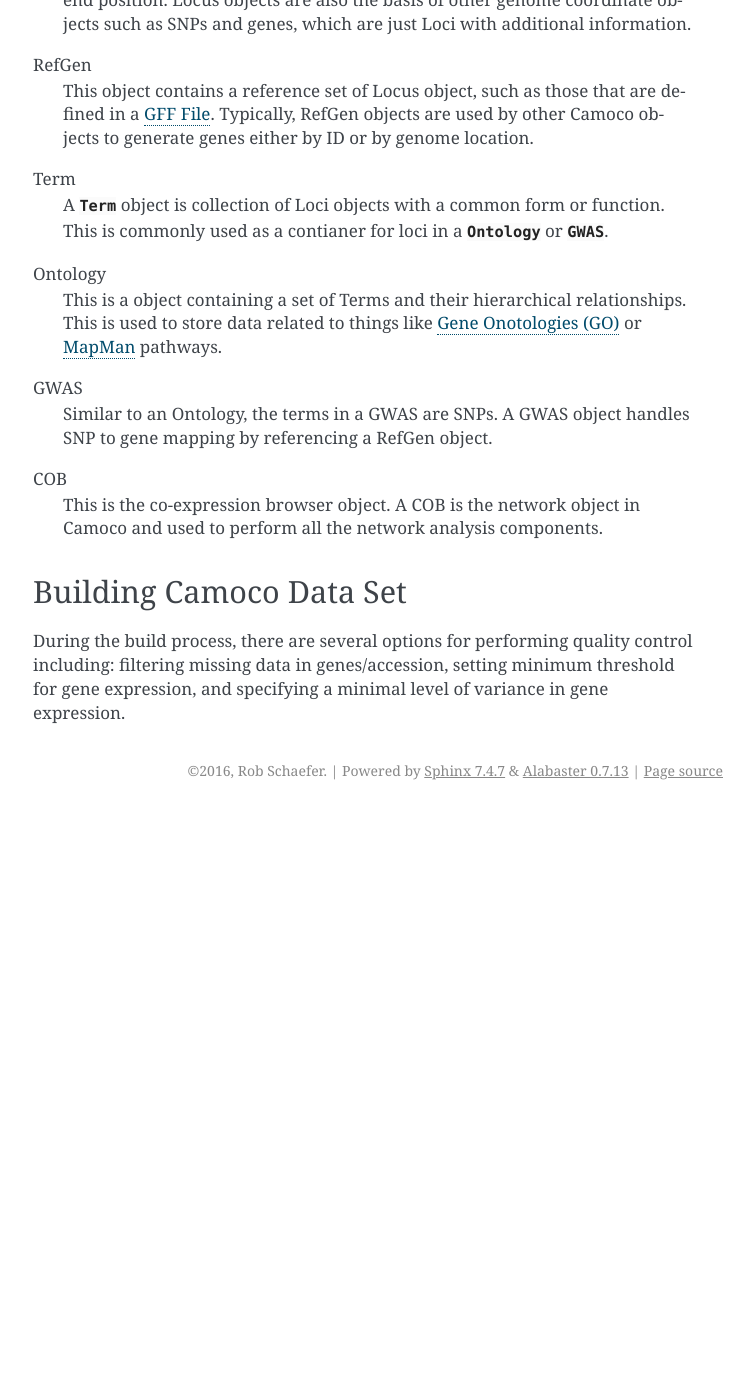
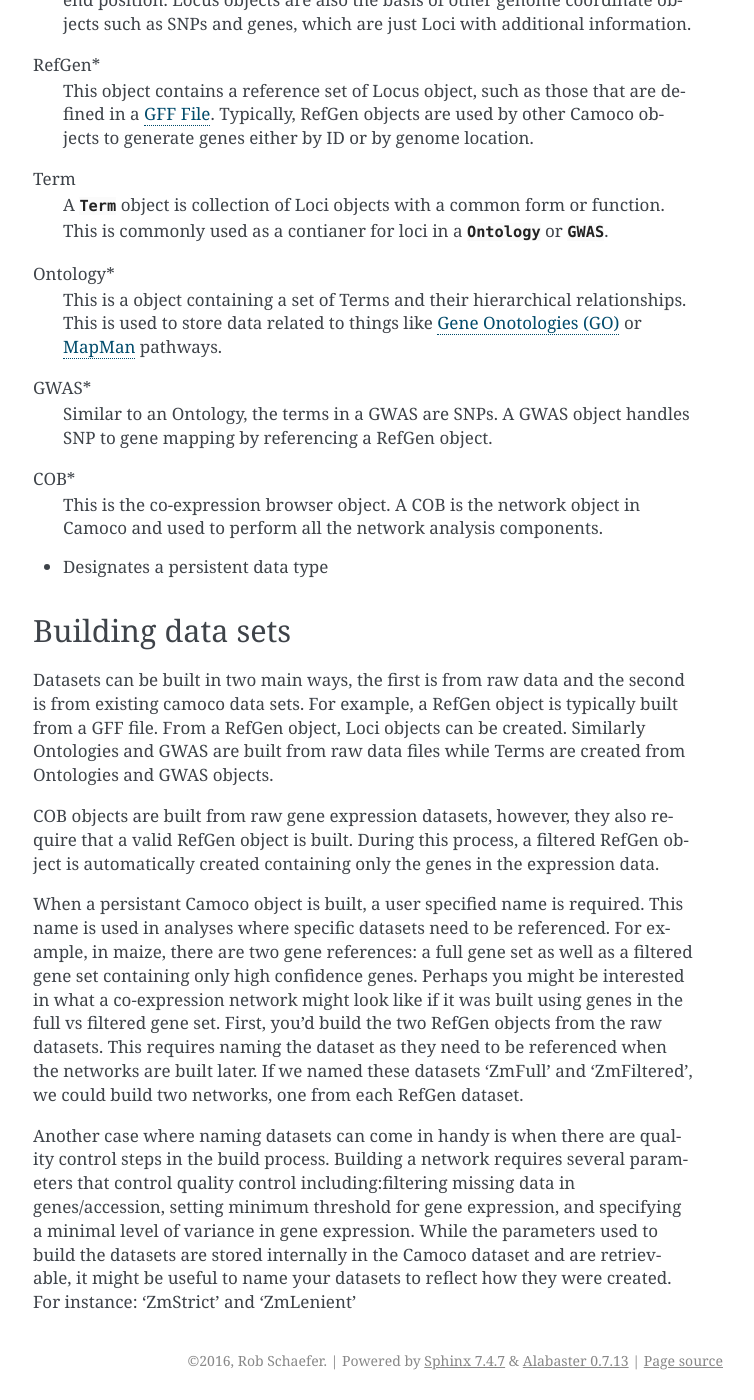
Before and after one commit to LinkageIO/Camoco, a Sphinx documentation site: the page built from docs/overview.rst, in a window 1280 px wide and 1400 px high, scrolled down 1464 px. Shown: the whole window, without its empty margins (387-1141 px from the left). Built offline with Sphinx 7.4.7, drawn with Linux system fonts in a browser that asks for light colours; pages that are not in the unit, such as notebooks, are missing from menus; before the commit the page ends 2274 px from its top, so only the background shows below that; some of the changed text lies outside the part shown.

Commit message:
add building section

```diff
--- a/docs/overview.rst
+++ b/docs/overview.rst
@@ -63,7 +63,7 @@ Locus
   other genome coordinate objects such as SNPs and genes, which are just Loci with additional
   information.
 
-RefGen
+RefGen*
   This object contains a reference set of Locus object, such as those that are defined in a `GFF
   File <https://uswest.ensembl.org/info/website/upload/gff.html>`__. Typically, RefGen objects are
   used by other Camoco objects to generate genes either by ID or by genome location.
@@ -72,25 +72,46 @@ Term
   A :class:`Term` object is collection of Loci objects with a common form or function. This is
   commonly used as a contianer for loci in a :class:`Ontology` or :class:`GWAS`.
 
-Ontology
+Ontology*
   This is a object containing a set of Terms and their hierarchical relationships. This is used
   to store data related to things like `Gene Onotologies (GO) <http://www.geneontology.org/>`__
   or `MapMan <https://mapman.gabipd.org/>`__ pathways.
 
-GWAS
+GWAS*
   Similar to an Ontology, the terms in a GWAS are SNPs. A GWAS object handles SNP to gene mapping
   by referencing a RefGen object.
 
-COB
+COB*
   This is the co-expression browser object. A COB is the network object in Camoco and used to
   perform all the network analysis components.
 
 
+* Designates a persistent data type
 
-Building Camoco Data Set
-========================
+Building data sets
+==================
 
-During the build process, there
-are several options for  performing quality control including: filtering
-missing data in genes/accession, setting minimum threshold for gene expression,
-and specifying a minimal level of variance in gene expression.
+Datasets can be built in two main ways, the first is from raw data and the second is from
+existing camoco data sets. For example, a RefGen object is typically built from a GFF file.
+From a RefGen object, Loci objects can be created. Similarly Ontologies and GWAS are built
+from raw data files while Terms are created from Ontologies and GWAS objects.
+
+COB objects are built from raw gene expression datasets, however, they also require that
+a valid RefGen object is built. During this process, a filtered RefGen object is automatically
+created containing only the genes in the expression data.
+
+When a persistant Camoco object is built, a user specified name is required. This name is used
+in analyses where specific datasets need to be referenced. For example, in maize, there are
+two gene references: a full gene set as well as a filtered gene set containing only high
+confidence genes. Perhaps you might be interested in what a co-expression network might look
+like if it was built using genes in the full vs filtered gene set. First, you'd build the two
+RefGen objects from the raw datasets. This requires naming the dataset as they need to be
+referenced when the networks are built later. If we named these datasets 'ZmFull' and 'ZmFiltered',
+we could build two networks, one from each RefGen dataset.
+
+Another case where naming datasets can come in handy is when there are quality control steps in
+the build process. Building a network requires several parameters that control quality control
+including:filtering missing data in genes/accession, setting minimum threshold for gene expression,
+and specifying a minimal level of variance in gene expression. While the parameters used to build
+the datasets are stored internally in the Camoco dataset and are retrievable, it might be useful
+to name your datasets to reflect how they were created. For instance: 'ZmStrict' and 'ZmLenient'
```
